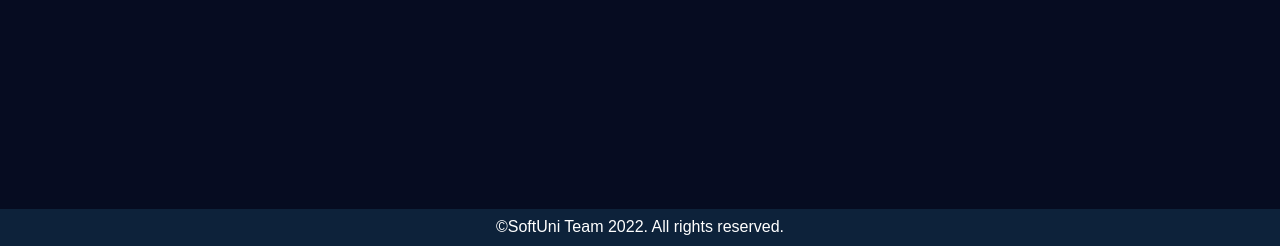
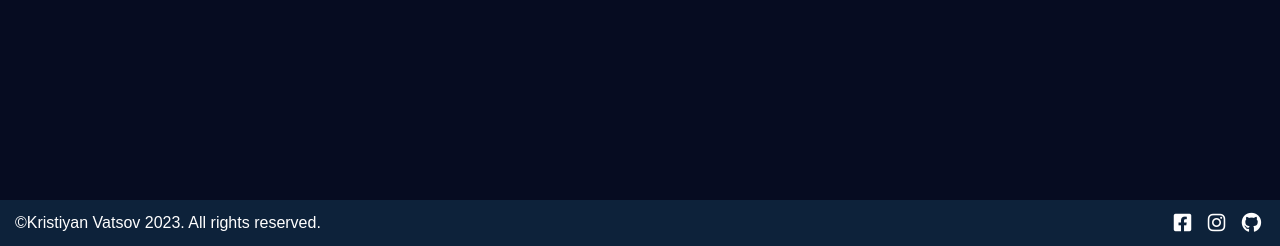
Before and after one commit to KriskoAGM/todo-app, a Django app: page /profile/details/ in a window 1280 px wide. Shown: the part 554-800 px from the top of the page. Run offline with Django 4.2, Linux system fonts and the light colour scheme; a user stored in the database is signed in; data comes from the database, SQL or seed files in the repository; parts of the project's set-up code (start-up, migrations or seed data) failed here and were passed over.

Commit message:
changed class names and fixed footer

```diff
--- a/static/style/details.css
+++ b/static/style/details.css
@@ -1,5 +1,5 @@
 @import url('https://fonts.googleapis.com/css2?family=Cinzel&family=Monoton&display=swap');
-#car-details {
+#task-details {
     position: relative;
     display: block;
     width: 980px;
@@ -10,7 +10,7 @@
 
 }
 
-#car-details>h1 {
+#task-details>h1 {
     letter-spacing: 10px;
     font-family: 'Cinzel', serif;
     color: #E2E8EA;
@@ -35,13 +35,13 @@
     box-shadow: 0 8px 32px rgba(0, 0, 0, 0.37);
 }
 
-.car-header {
+.task-header {
     position: relative;
     padding: 25px;
     height: 40%;
 }
 
-.car-header>h1 {
+.task-header>h1 {
     color: #E2E8EA;
     margin-top: 5px;
     font-size: 36px;
@@ -49,7 +49,7 @@
     text-transform: uppercase;
 }
 
-.car-header>h4 {
+.task-header>h4 {
     color: #E2E8EA;
     font-size: 23px;
     font-weight: 400;
@@ -75,7 +75,7 @@
     color: #E2E8EA;
 }
 
-.car-img {
+.profile-img {
     width: 25%;
     position: relative;
     float: left;
--- a/static/style/main.css
+++ b/static/style/main.css
@@ -1,4 +1,6 @@
 @import url('https://fonts.googleapis.com/css2?family=Monoton&display=swap');
+@import url('https://cdnjs.cloudflare.com/ajax/libs/font-awesome/6.4.0/css/all.min.css');
+
 html {
     font-family: Arial, sans-serif;
     font-size: 16px;
@@ -106,7 +108,7 @@ a {
     letter-spacing: 15px;
 }
 
-.car-card {
+.task-card {
     background: linear-gradient(135deg, rgba(255, 255, 255, 0.1), rgba(255, 255, 255, 0));
     backdrop-filter: blur(10px);
     -webkit-backdrop-filter: blur(10px);
@@ -150,7 +152,7 @@ a {
     font-weight: 600;
     text-transform: uppercase;
     letter-spacing: 4px;
-    cursive: pointer;
+    cursor: pointer;
     border-radius: 20px;
     transition: 0.5s;
     transition-property: box-shadow;
@@ -164,7 +166,7 @@ a {
 .details-btn:hover{
     box-shadow: 0 0 100px white;
 }
-.car-card>h3 {
+.task-card>h3 {
     font-family: "Agency FB", serif;
     font-size: 42px;
     font-weight: 700;
@@ -176,13 +178,13 @@ a {
     text-align: center;
     text-transform: uppercase;
 }
-.car-card>h3,
-.car-card>h1{
+.task-card>h3,
+.task-card>h1{
     color: #E2E8EA;
     text-align: center;
 }
 
-.car-card>h1{
+.task-card>h1{
     font-size: 15px;
 }
 
--- a/static/style/navigation.css
+++ b/static/style/navigation.css
@@ -58,13 +58,26 @@ header nav>* {
 }
 
 footer {
-    padding: 0.5em;
+    padding-block: 10px;
+    padding-inline: 15px;
     width: 100%;
     position: fixed;
     left: 0;
     bottom: 0;
     text-align: center;
+    display: flex;
+    justify-content: space-between;
+    align-items: center;
+}
 
+.contacts > a {
+    margin-left: 8px;
+    font-size: 20px;
+}
+
+.rights,
+.contacts {
+    margin: 0;
 }
 
 nav a {
--- a/templates/auth_user/profile-details.html
+++ b/templates/auth_user/profile-details.html
@@ -4,16 +4,16 @@
 
 {% block content %}
     <!-- profile details section -->
-    <section id="car-details">
+    <section id="task-details">
         <h1>Profile Details</h1>
         <div class="info-section">
-            <div class="car-header">
+            <div class="task-header">
                 {% if not profile.profile_picture %}
                 <!-- default profile image (if the user does NOT have any)-->
-                    <img class="car-img" src="{% static 'images/default-profile.png' %}" alt='profile-image'/>
+                    <img class="profile-img" src="{% static 'images/default-profile.png' %}" alt='profile-image'/>
                 {% else %}
                 <!-- if the user has a profile image -->
-                    <img class="car-img" src="{{ profile.profile_picture }}" alt='profile-image'/>
+                    <img class="profile-img" src="{{ profile.profile_picture }}" alt='profile-image'/>
                 {% endif %}
                 <!-- user full name (if any) -->
                 {% if not full_name == 'None None' %}
--- a/templates/auth_user/profile-login.html
+++ b/templates/auth_user/profile-login.html
@@ -5,7 +5,6 @@
     <section id="register-page" class="content auth">
         <form id="register" method="post" action="{% url 'login' %}">
             <div class="container">
-                <div class="brand-logo"></div>
                 <h1>Login</h1>
 
                 {{ form }}
--- a/templates/base.html
+++ b/templates/base.html
@@ -7,7 +7,7 @@
     <meta charset="UTF-8">
     <meta name="viewport" content="width=device-width, initial-scale=1.0">
     <link rel="stylesheet" href="{% static 'style/style.css' %}"/>
-    <title>CarCollection</title>
+    <title>ToDo</title>
 </head>
 
 <body>
@@ -40,7 +40,14 @@
 
     <!-- footer -->
     <footer>
-        &copy;SoftUni Team 2022. All rights reserved.
+        <div class="rights">
+            &copy;Kristiyan Vatsov 2023. All rights reserved.
+        </div>
+        <div class="contacts">
+            <a href="https://www.facebook.com/iordanow" target="_blank"><i class="fa-brands fa-square-facebook"></i></a>
+            <a href="https://www.instagram.com/iordanov_k/" target="_blank"><i class="fa-brands fa-instagram"></i></a>
+            <a href="https://github.com/KriskoAGM" target="_blank"><i class="fa-brands fa-github"></i></a>
+        </div>
     </footer>
 
 </div>
--- a/templates/common/home.html
+++ b/templates/common/home.html
@@ -11,7 +11,7 @@
         <section id="catalogue">
                 <!-- first car-->
                 {% for task in all_tasks %}
-                <div class="car-card">
+                <div class="task-card">
                     <!-- car type -->
                     <h3>{{ task.title }}</h3>
                     <!-- car model -->
--- a/templates/tasks/all-comments.html
+++ b/templates/tasks/all-comments.html
@@ -2,10 +2,10 @@
 
 {% block content %}
     <!-- details section -->
-    <section id="car-details">
+    <section id="task-details">
         <h1>Comments</h1>
         <div class="info-section">
-            <div class="car-header">
+            <div class="task-header">
                 {% if not comments %}
                 <p class="comment-text">No comments for this task yet</p>
                 {% else %}
--- a/templates/tasks/task-details.html
+++ b/templates/tasks/task-details.html
@@ -2,10 +2,10 @@
 
 {% block content %}
     <!-- details section -->
-    <section id="car-details">
+    <section id="task-details">
         <h1>Details</h1>
         <div class="info-section">
-            <div class="car-header">
+            <div class="task-header">
                 <!-- car model -->
                 <p><span class="description">Title: {{ task.title }}</span></p>
                 <!-- car year -->
```
